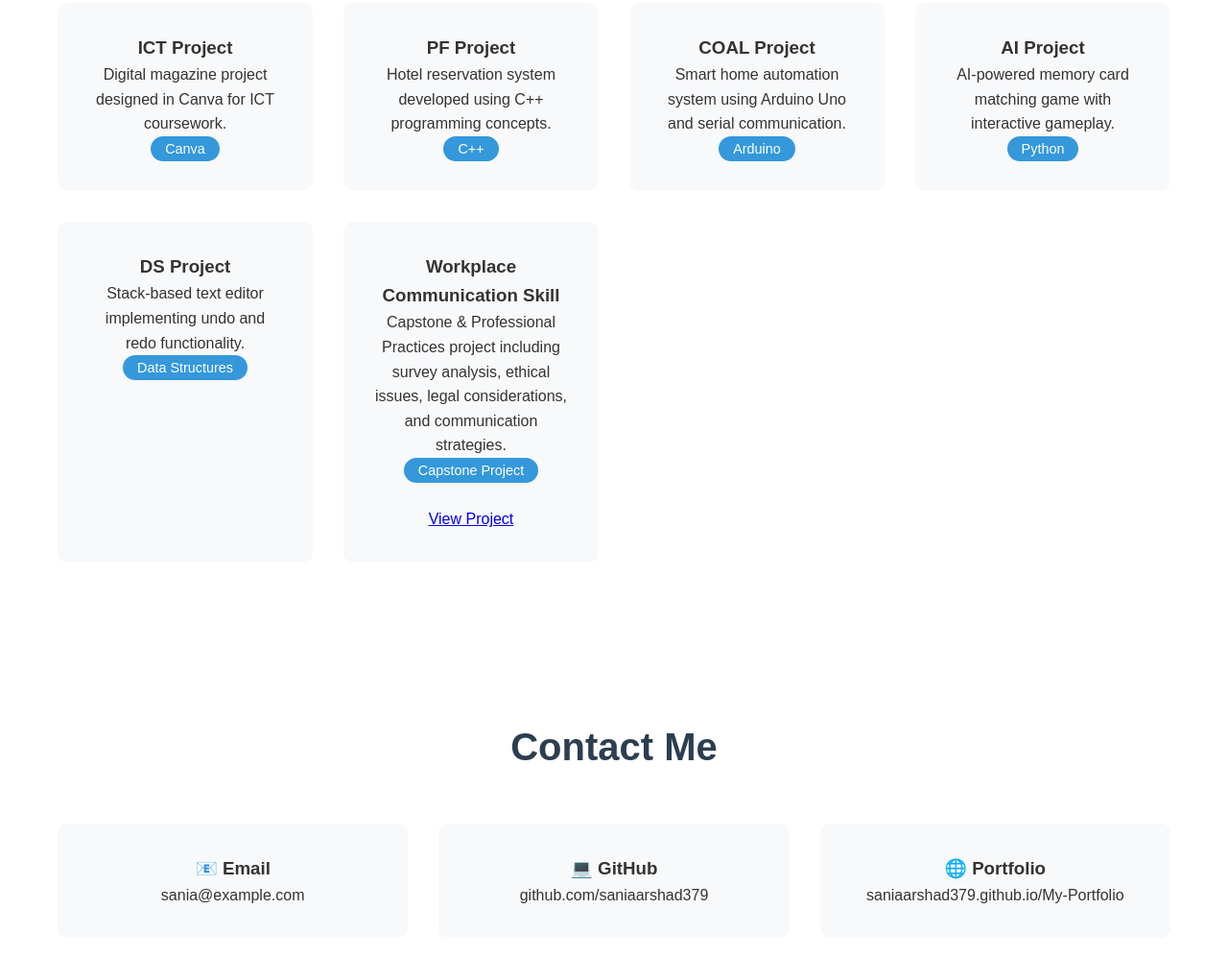
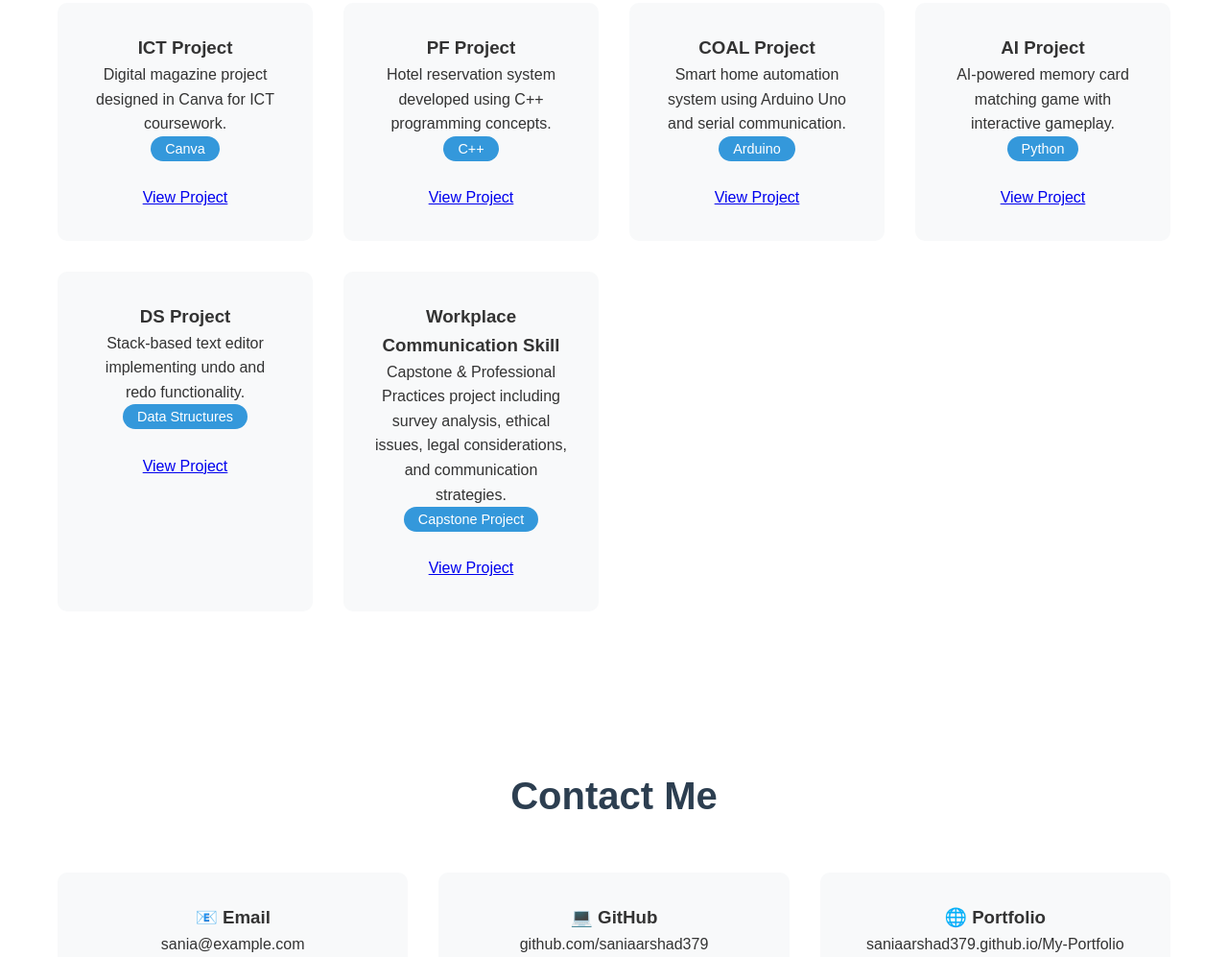
Before and after one commit to saniaarshad379/My-Portfolio, a plain HTML site: page index.html in a window 1280 px wide. Shown: the part 1622-2619 px from the top of the page at 96% size. Drawn offline with Linux system fonts and the light colour scheme.

Commit message:
Update index.html

```diff
--- a/index.html
+++ b/index.html
@@ -188,6 +188,12 @@
 
                     <span class="tech">Canva</span>
 
+                    <br><br>
+
+                    <a href="https://github.com/saniaarshad379/Project-of-ICT" target="_blank">
+                        View Project
+                    </a>
+
                 </div>
 
                 <!-- PF Project -->
@@ -201,6 +207,12 @@
                     </p>
 
                     <span class="tech">C++</span>
+
+                    <br><br>
+
+                    <a href="https://github.com/saniaarshad379/PF-PROJECT" target="_blank">
+                        View Project
+                    </a>
 
                 </div>
 
@@ -216,6 +228,12 @@
 
                     <span class="tech">Arduino</span>
 
+                    <br><br>
+
+                    <a href="https://github.com/saniaarshad379/COAL-PROJECT" target="_blank">
+                        View Project
+                    </a>
+
                 </div>
 
                 <!-- AI Project -->
@@ -230,6 +248,12 @@
 
                     <span class="tech">Python</span>
 
+                    <br><br>
+
+                    <a href="https://github.com/saniaarshad379/AI-PROJECT" target="_blank">
+                        View Project
+                    </a>
+
                 </div>
 
                 <!-- DS Project -->
@@ -243,6 +267,12 @@
                     </p>
 
                     <span class="tech">Data Structures</span>
+
+                    <br><br>
+
+                    <a href="https://github.com/saniaarshad379/DS-PROJECT" target="_blank">
+                        View Project
+                    </a>
 
                 </div>
 
```
